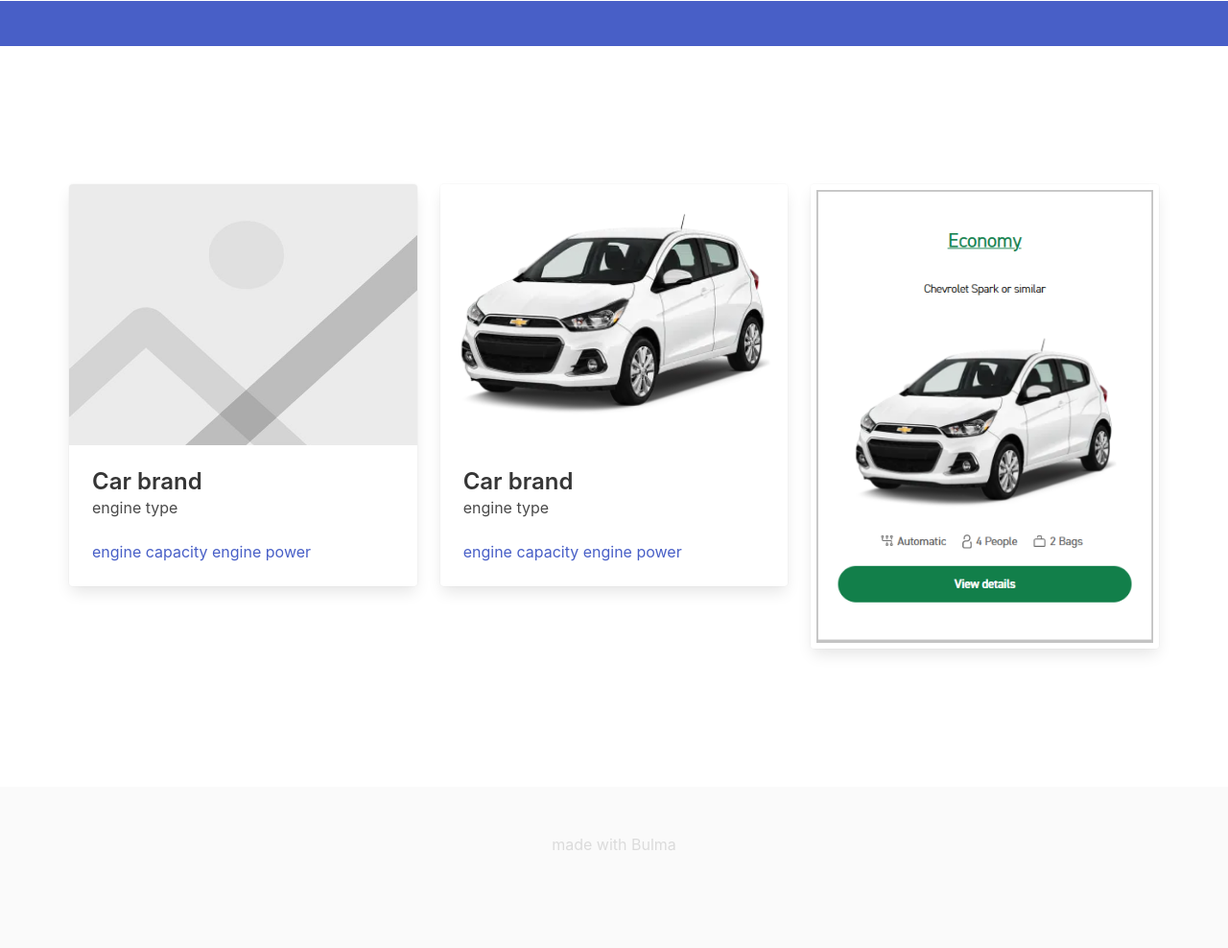
After one commit to grupa-srrj/grupa-srrj, a Django app: page /cars/ in a window 1280 px wide. The commit adds this page. Shown: the part 305-1293 px from the top of the page at 96% size. Run offline with Django 4.2, Linux system fonts and the light colour scheme.

Commit message:
Add views for cars list & car details page

```diff
--- a/cars/models.py
+++ b/cars/models.py
@@ -1,4 +1,5 @@
 from django.db import models
+
 
 class Cars (models.Model):
     brand = models.CharField(max_length= 32)
@@ -7,9 +8,7 @@ class Cars (models.Model):
     engine_power = models.CharField(max_length= 32)
     is_available = models.BooleanField(default=True)
 
-
     added = models.DateTimeField(auto_now_add=True)
-
 
 
 class Customer (models.Model):
--- /dev/null
+++ b/cars/templates/cars.html
@@ -0,0 +1,141 @@
+{% extends "base.html" %}
+{% load static %}
+
+{% block head %}
+    {% include "head.html" %}
+{% endblock %}
+
+{% block content %}
+
+    {% include 'navbar.html' %}
+
+    <section class="hero is-medium is-link">
+      <div class="hero-body has-text-centered">
+        <p class="title">
+          Our fleet
+        </p>
+        <p class="subtitle">
+          subtitle
+        </p>
+      </div>
+    </section>
+
+    <section class="section is-medium">
+
+            <div class="container">
+                <div class="columns is-multiline">
+
+                    <!-- TO REMOVE: START -->
+                        <div class="column is-4">
+
+                            <div class="card large">
+                            <a href="#">
+                              <div class="card-image">
+                                <figure class="image is-4by3">
+                                  <img src="{% static '/img/placeholder.png' %}" alt="car image">
+                                </figure>
+                              </div>
+                              <div class="card-content">
+                                <div class="media">
+                                  <div class="media-content">
+                                    <p class="title is-4 no-padding">Car brand</p>
+                                    <p class="subtitle is-6">engine type</p>
+                                  </div>
+                                </div>
+                                <div class="content">
+                                  engine capacity
+                                  engine power
+                                </div>
+                              </div>
+                            </a>
+                            </div>
+
+                        </div>
+                    <!-- TO REMOVE: END -->
+
+                    <!-- TO REMOVE: START -->
+                        <div class="column is-4">
+
+                            <div class="card large">
+                            <a href="#">
+                              <div class="card-image">
+                                <figure class="image is-4by3">
+                                  <img src="{% static '/img/car-example.png' %}" alt="car image">
+                                </figure>
+                              </div>
+                              <div class="card-content">
+                                <div class="media">
+                                  <div class="media-content">
+                                    <p class="title is-4 no-padding">Car brand</p>
+                                    <p class="subtitle is-6">engine type</p>
+                                  </div>
+                                </div>
+                                <div class="content">
+                                  engine capacity
+                                  engine power
+                                </div>
+                              </div>
+                            </a>
+                            </div>
+
+                        </div>
+                    <!-- TO REMOVE: END -->
+
+                    <!-- TO REMOVE: START -->
+                        <div class="column is-4">
+
+                            <div class="card large">
+                            <a href="#">
+                              <div class="card-image">
+                                <figure class="image">
+                                  <img src="{% static '/img/car-card-example.png' %}" alt="car image">
+                                </figure>
+                              </div>
+                            </a>
+                            </div>
+
+                        </div>
+                    <!-- TO REMOVE: END -->
+
+
+                    {# for car in cars #}
+                    <!-- START CAR PROFILE -->
+<!--                        <div class="column is-4">-->
+
+<!--                            <div class="card large">-->
+<!--                            <a href="{# url 'cars:fleet' car.id #}">-->
+<!--                              <div class="card-image">-->
+<!--                                <figure class="image is-4by3">-->
+<!--                                  <img src="{# static '/img/placeholder.png' #}" alt="car image">-->
+<!--                                </figure>-->
+<!--                              </div>-->
+<!--                              <div class="card-content">-->
+<!--                                <div class="media">-->
+<!--                                  <div class="media-content">-->
+<!--                                    <p class="title is-4 no-padding">{{ car.brand }}</p>-->
+<!--                                    <p class="subtitle is-6">{{ car.engine_type }}</p>-->
+<!--                                  </div>-->
+<!--                                </div>-->
+<!--                                <div class="content">-->
+<!--                                  {{ car.engine_capacity }}-->
+<!--                                  {{ car.engine_power }}-->
+<!--                                </div>-->
+<!--                              </div>-->
+<!--                            </a>-->
+<!--                            </div>-->
+
+<!--                        </div>-->
+                    <!-- END CAR PROFILE -->
+                    {# endfor #}
+
+                </div>
+            </div>
+
+    </section>
+
+
+{% endblock %}
+
+{% block footer %}
+    {% include 'footer.html' %}
+{% endblock %}
--- a/cars/urls.py
+++ b/cars/urls.py
@@ -1,6 +1,12 @@
 from django.urls import path
-from cars import views
+from . import views
+
+
+app_name = 'cars'
 
 urlpatterns= [
-
+    path('', views.fleet, name='fleet'),
+    path('<int:car_id>/', views.details, name='details'),
+    # testing view for details
+    path('details/', views.test_details, name='test_details'),
 ]
--- a/cars/views.py
+++ b/cars/views.py
@@ -1,3 +1,47 @@
 from django.shortcuts import render
+from . models import Cars
 
-# Create your views here.
+
+# list of the whole fleet
+def fleet(request):
+    cars = Cars.objects.all()
+
+    context = {
+        'page_title': "Our fleet",
+        'cars': cars,
+    }
+
+    return render(
+        request,
+        'cars.html',
+        context=context
+    )
+
+
+# details of selected car
+def details(request, car_id):
+    car = Cars.objects.get(id=car_id)
+
+    context = {
+        'page_title': "Our fleet",
+        'car': car,
+    }
+
+    return render(
+        request,
+        'details.html',
+        context=context
+    )
+
+# test for details
+def test_details(request):
+
+    context = {
+        'page_title': "Our fleet",
+    }
+
+    return render(
+        request,
+        'details.html',
+        context=context
+    )
--- a/config/settings.py
+++ b/config/settings.py
@@ -63,7 +63,7 @@ ROOT_URLCONF = 'config.urls'
 TEMPLATES = [
     {
         'BACKEND': 'django.template.backends.django.DjangoTemplates',
-        'DIRS': ['Templates'],
+        'DIRS': [os.path.join(BASE_DIR, 'templates')],
         'APP_DIRS': True,
         'OPTIONS': {
             'context_processors': [
@@ -125,7 +125,8 @@ USE_TZ = True
 # https://docs.djangoproject.com/en/4.1/howto/static-files/
 
 STATIC_URL = 'static/'
-STATIC_ROOT = BASE_DIR / 'static'
+STATIC_ROOT = os.path.join(BASE_DIR, "static")
+
 
 # Default primary key field type
 # https://docs.djangoproject.com/en/4.1/ref/settings/#default-auto-field
--- a/templates/navbar.html
+++ b/templates/navbar.html
@@ -14,6 +14,8 @@
         <div id="signalNavbar" class="navbar-menu">
             <div class="navbar-end">
                 <a class="navbar-item" href="{% url 'website:homepage' %}">Homepage</a>
+                <a class="navbar-item" href="{% url 'cars:fleet' %}">Fleet</a>
+                <a class="navbar-item" href="{% url 'cars:test_details' %}">Test details</a>
                 <a class="navbar-item" href="{% url 'website:contact' %}">Contact</a>
             </div>
         </div>
```
Also changed, not shown: cars/templates/details.html (added, +50 -0 lines), cars/static/img/car-card-example.png (added), cars/static/img/car-details-example.png (added), cars/static/img/car-example.png (added), static/img/placeholder.png (added).
